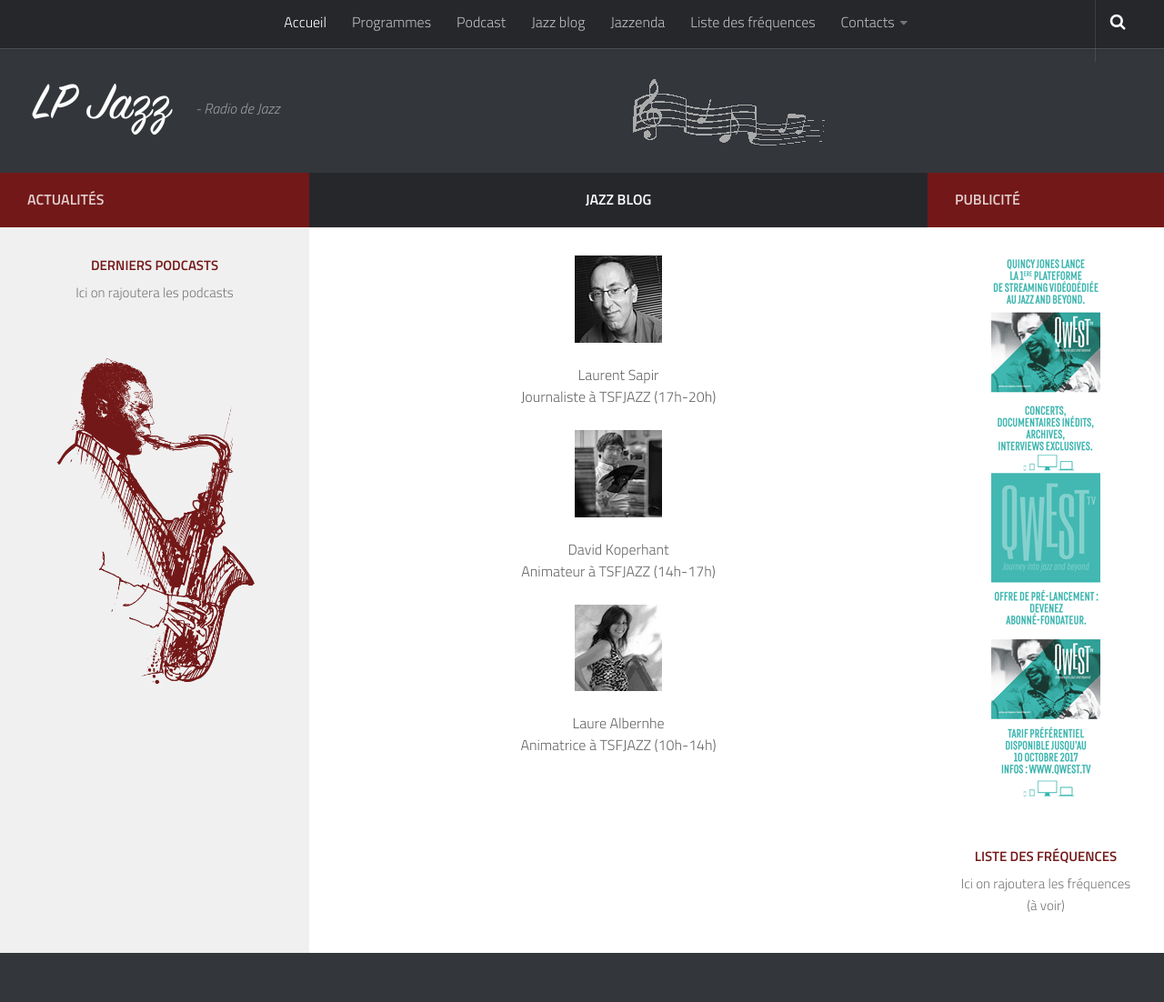
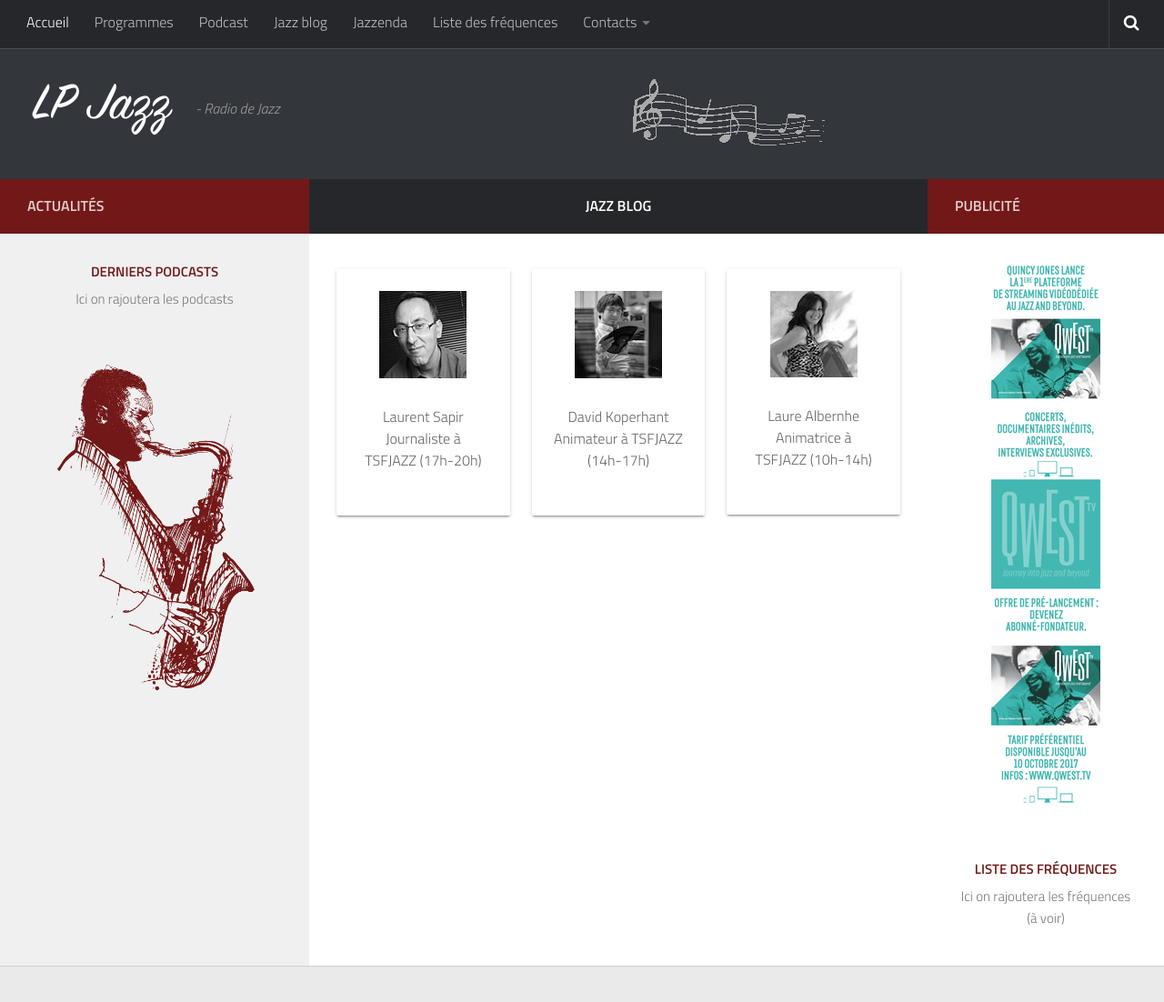
Before and after one commit to Hugo-Gomez/TSF_JAZZ, a WordPress theme: page /jazzblog in a window 1280 px wide. Shown: the top 1102 px of the page at 91% size. Run offline with PHP 8.4 and a stand-in for WordPress, Linux system fonts and the light colour scheme; the site name, menu and one post (Sample post) are stand-ins, and other content is empty; data comes from the database, SQL or seed files in the repository; settings files or empty folders that the repository lacks are supplied.

Commit message:
Adjustement and little cleanup of the structure blade navbar

```diff
--- a/public/css/jazzblog.css
+++ b/public/css/blog.css
@@ -1,3 +1,3 @@
-.blog-cards {
+.card-panel {
 	text-align: center;
 }
--- a/resources/views/jazzblog.blade.php
+++ b/resources/views/jazzblog.blade.php
@@ -1,9 +1,12 @@
 @extends('structure')
-
-<link rel="stylesheet" type="text/css" href="../public/css/jazzblog.css">
 
 @section('titre')
     <h2>Jazz Blog</h2>
+@endsection
+
+@section('stylesheet')
+<link rel="stylesheet" type="text/css" href="../public/css/blog.css">
+<link rel="stylesheet" href="https://cdnjs.cloudflare.com/ajax/libs/materialize/0.100.2/css/materialize.min.css">
 @endsection
 
 @section('contenu')
--- a/resources/views/program.blade.php
+++ b/resources/views/program.blade.php
@@ -1,6 +1,4 @@
 @extends('structure')
-
-<link rel="stylesheet" type="text/css" href="../public/css/program.css">
 
 @section('titre')
     <h2>Programme</h2>
--- a/resources/views/structure.blade.php
+++ b/resources/views/structure.blade.php
@@ -12,6 +12,8 @@
     document.documentElement.className = document.documentElement.className.replace("no-js", "js");
   </script>
 
+    @yield('stylesheet')
+
   <link href="../public/css/style.css" type="text/css" rel="stylesheet">
   <link href="../public/css/responsive.css" type="text/css" rel="stylesheet">
   <link href="../public/css/custom.css" type="text/css" rel="stylesheet">
@@ -25,8 +27,7 @@
   <script type='text/javascript' src='../public/js/front-ver=4.1.js'></script>
   <script type='text/javascript' src='../public/js/jquery.flexslider.min.js'></script>
   <script type='text/javascript' src="https://cdnjs.cloudflare.com/ajax/libs/materialize/0.100.2/js/materialize.min.js"></script>
-  <!--<script type='text/javascript' src='../../webpack.mix.js'></script>-->
-  @yield('stylesheet')
+
 
   <script type='text/javascript'>
     var rlArgs = {
@@ -70,37 +71,37 @@
         <!-- Menu -->
         <div class="nav-wrap container">
           <ul id="menu-topbar-menu" class="nav container-inner group">
-            <li id="menu-item-2400" class="menu-item menu-item-type-custom menu-item-object-custom current-menu-item current_page_item menu-item-home menu-item-2400">
+            <li id="menu-item-2400" class="menu-item current_page_item">
               <a href="{{ url('/') }}">Accueil</a>
             </li>
-            <li id="menu-item-2680" class="menu-item menu-item-type-custom menu-item-object-custom menu-item-has-children menu-item-2680">
+            <li id="menu-item-2680" class="menu-item">
               <a href="{{ url('/program') }}">Programmes</a>
             </li>
-            <li id="menu-item-2680" class="menu-item menu-item-type-custom menu-item-object-custom menu-item-has-children menu-item-2680">
+            <li id="menu-item-2680" class="menu-item">
               <a href="{{ url('/podcast') }}">Podcast</a>
             </li>
-            <li id="menu-item-2680" class="menu-item menu-item-type-custom menu-item-object-custom menu-item-has-children menu-item-2680">
+            <li id="menu-item-2680" class="menu-item">
               <a href="{{ url('/jazzblog') }}">Jazz blog</a>
             </li>
-            <li id="menu-item-2680" class="menu-item menu-item-type-custom menu-item-object-custom menu-item-has-children menu-item-2680">
+            <li id="menu-item-2680" class="menu-item">
               <a href="{{ url('/jazzenda') }}">Jazzenda</a>
             </li>
-            <li id="menu-item-2680" class="menu-item menu-item-type-custom menu-item-object-custom menu-item-has-children menu-item-2680">
+            <li id="menu-item-2680" class="menu-item">
               <a href="{{ url('/frequences') }}">Liste des fréquences</a>
             </li>
-            <li id="menu-item-2399" class="menu-item menu-item-type-custom menu-item-object-custom menu-item-has-children menu-item-2399">
+            <li id="menu-item-2399" class="menu-item">
               <a href="">Contacts</a>
               <ul class="sub-menu">
-                <li id="menu-item-2698" class="menu-item menu-item-type-post_type menu-item-object-page menu-item-2698">
+                <li id="menu-item-2698" class="menu-item">
                   <a href="{{ url('/about') }}">À propos</a>
                 </li>
-                <li id="menu-item-2739" class="menu-item menu-item-type-post_type menu-item-object-page menu-item-2739">
+                <li id="menu-item-2739" class="menu-item">
                   <a href="{{ url('/audtre') }}">Trésor des auditeurs</a>
                 </li>
-                <li id="menu-item-2708" class="menu-item menu-item-type-post_type menu-item-object-page menu-item-2708">
+                <li id="menu-item-2708" class="menu-item">
                   <a href="{{ url('/contact') }}">Nous écrire</a>
                 </li>
-                <li id="menu-item-2699" class="menu-item menu-item-type-post_type menu-item-object-page menu-item-2699">
+                <li id="menu-item-2699" class="menu-item">
                   <a href="{{ url('/newsletter') }}">Newsletter</a>
                 </li>
               </ul>
```
Also changed, not shown: resources/views/podcast.blade.php (+5 -2 lines), resources/views/podcast_item.blade.php (+5 -2 lines).
